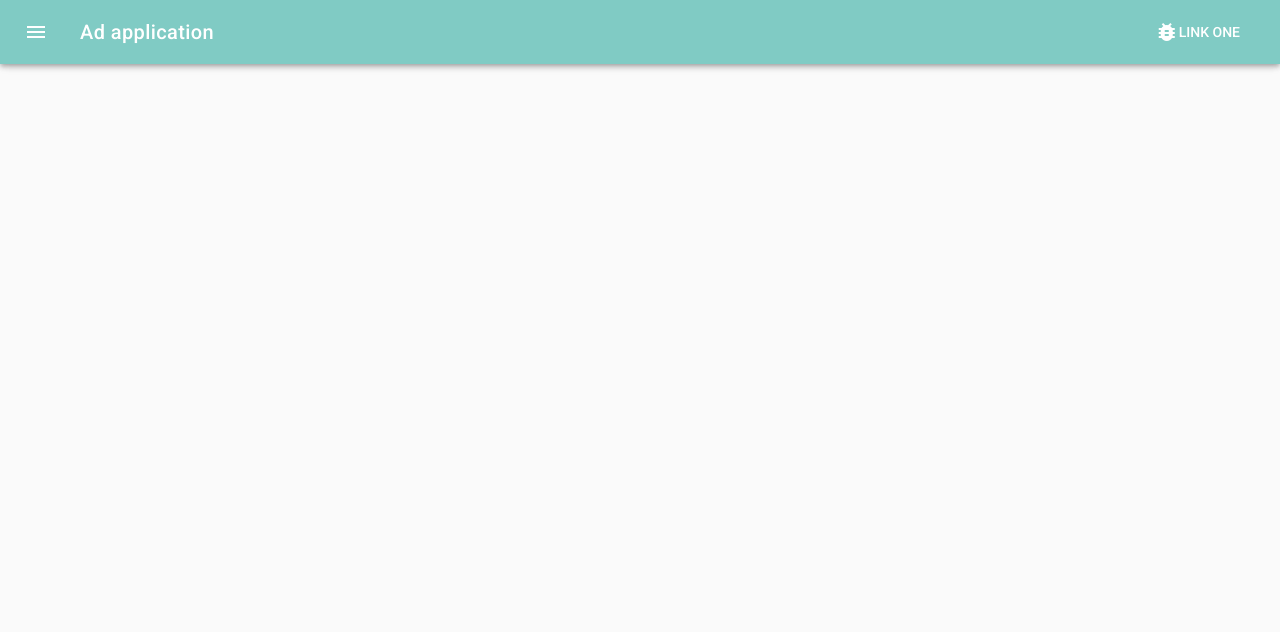
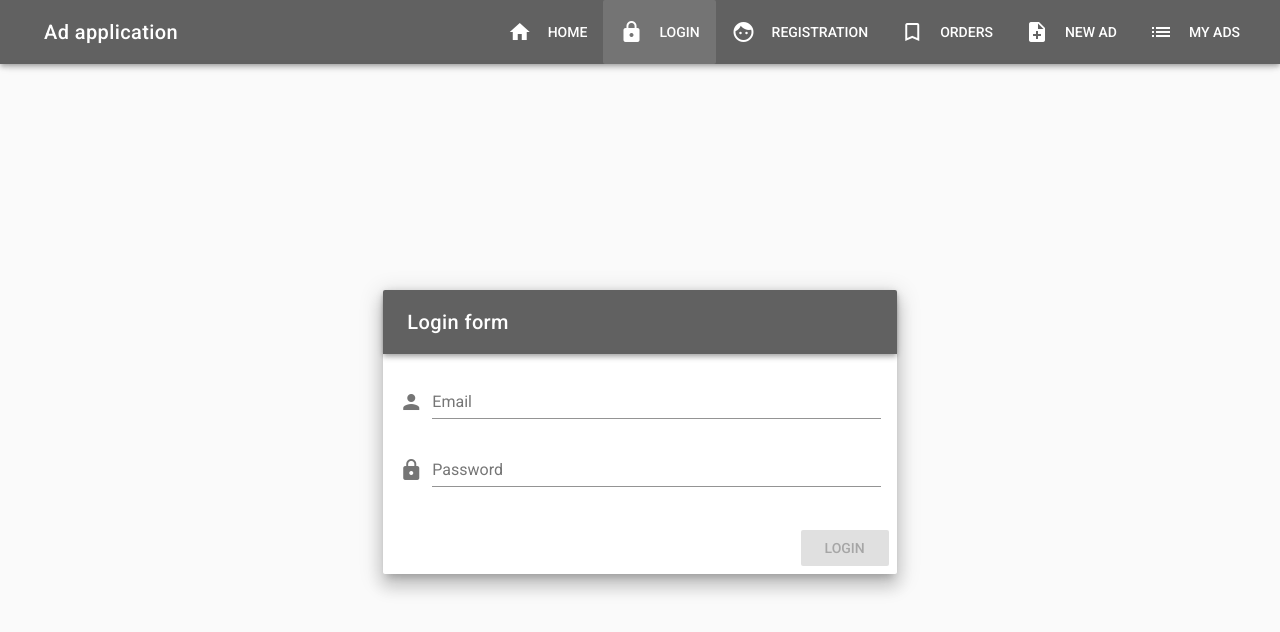
Before and after one commit to pavel-zhdanov/Vue-SPA, a Vue app: page /login in a window 1280 px wide. Shown: the top 632 px of the page. Built offline with nearby package versions, Linux system fonts and the light colour scheme.

Commit message:
add login page

```diff
--- a/src/App.vue
+++ b/src/App.vue
@@ -1,32 +1,72 @@
 <template>
   <v-app>
-    <v-navigation-drawer app temporary></v-navigation-drawer>
+    <v-navigation-drawer
+      app
+      temporary
+      v-model="drawer"
+      dark
+    >
+      <v-list>
+        <v-list-tile
+          :to="link.url"
+          v-for="link of links"
+          :key="link.title"
+        >
+          <v-list-tile-action>
+            <v-icon>{{link.icon}}</v-icon>
+          </v-list-tile-action>
+          <v-list-tile-content>
+            <v-list-tile-title v-text="link.title"></v-list-tile-title>
+          </v-list-tile-content>
+        </v-list-tile>
+      </v-list>
+    </v-navigation-drawer>
     <v-toolbar
       app
-      color="teal lighten-3"
+      color="grey darken-2"
       dark
     >
-      <v-toolbar-side-icon></v-toolbar-side-icon>
+      <v-toolbar-side-icon
+        @click="drawer = !drawer"
+        class="hidden-md-and-up"
+      ></v-toolbar-side-icon>
       <v-toolbar-title>Ad application</v-toolbar-title>
       <v-spacer></v-spacer>
-      <v-toolbar-items class="hidden-sm-and-down">
-        <v-btn flat>
-          <v-icon>bug_report</v-icon>
-          Link One
+      <v-toolbar-items
+        class="hidden-sm-and-down"
+      >
+        <v-btn
+          v-for="link in links"
+          :key="link.title"
+          flat
+          :to="link.url"
+        >
+          <v-icon left>{{link.icon}}</v-icon>
+          {{link.title}}
         </v-btn>
       </v-toolbar-items>
     </v-toolbar>
     <v-content>
-
       <router-view>
-
-        </router-view>
-
+      </router-view>
     </v-content>
   </v-app>
 </template>
 
 <script>
-export default {
-};
+  export default {
+    data() {
+      return {
+        drawer: false,
+        links: [
+          {title: 'Home', icon: 'home', url: '/'},
+          {title: 'Login', icon: 'lock', url: '/login'},
+          {title: 'Registration', icon: 'face', url: '/registration'},
+          {title: 'Orders', icon: 'bookmark_border', url: '/orders'},
+          {title: 'New ad', icon: 'note_add', url: '/new'},
+          {title: 'My ads', icon: 'list', url: '/list'},
+        ],
+      };
+    },
+  };
 </script>
--- a/src/components/Ads/Ad.vue
+++ b/src/components/Ads/Ad.vue
@@ -1,11 +1,20 @@
 <template>
-    $END$
+  <v-container>
+    <v-layout row>
+      <v-flex xs12>
+        <h1>Ad</h1>
+      </v-flex>
+    </v-layout>
+  </v-container>
 </template>
 
 <script>
-    export default {
-        name: "Ad"
-    }
+  export default {
+    data() {
+      return {
+      };
+    },
+  };
 </script>
 
 <style scoped>
--- a/src/components/Ads/AdList.vue
+++ b/src/components/Ads/AdList.vue
@@ -1,11 +1,20 @@
 <template>
-    $END$
+  <v-container>
+    <v-layout row>
+      <v-flex xs12>
+        <h1>AdList</h1>
+      </v-flex>
+    </v-layout>
+  </v-container>
 </template>
 
 <script>
-    export default {
-        name: "AdList"
-    }
+  export default {
+    data() {
+      return {
+      };
+    },
+  };
 </script>
 
 <style scoped>
--- a/src/components/Ads/NewAd.vue
+++ b/src/components/Ads/NewAd.vue
@@ -1,11 +1,20 @@
 <template>
-    $END$
+  <v-container>
+    <v-layout row>
+      <v-flex xs12>
+        <h1>NewAd</h1>
+      </v-flex>
+    </v-layout>
+  </v-container>
 </template>
 
 <script>
-    export default {
-        name: "NewAd"
-    }
+  export default {
+    data() {
+      return {
+      };
+    },
+  };
 </script>
 
 <style scoped>
--- a/src/components/Auth/Login.vue
+++ b/src/components/Auth/Login.vue
@@ -1,11 +1,77 @@
 <template>
-    $END$
+  <v-container fluid fill-height>
+    <v-layout align-center justify-center>
+      <v-flex xs12 sm8 md6 lg5 xl4>
+        <v-card class="elevation-12">
+          <v-toolbar dark color="grey darken-2">
+            <v-toolbar-title>Login form</v-toolbar-title>
+          </v-toolbar>
+          <v-card-text>
+            <v-form ref="form" v-model="valid" validation>
+              <v-text-field
+                prepend-icon="person"
+                name="email"
+                label="Email"
+                type="email"
+                v-model="email"
+                :rules="emailRules"
+              ></v-text-field>
+              <v-text-field
+                prepend-icon="lock"
+                name="password"
+                label="Password"
+                type="password"
+                v-model="password"
+                :rules="passwordRules"
+              ></v-text-field>
+            </v-form>
+          </v-card-text>
+          <v-card-actions>
+            <v-spacer></v-spacer>
+            <v-btn
+              color="grey darken-2"
+              @click="onSubmit"
+              :disabled="!valid"
+              class="white--text"
+            >Login</v-btn>
+          </v-card-actions>
+        </v-card>
+      </v-flex>
+    </v-layout>
+  </v-container>
 </template>
 
 <script>
-    export default {
-        name: "Login"
-    }
+  export default {
+    data() {
+      return {
+        email: '',
+        password: '',
+        valid: false,
+        emailRules: [
+          (v) => !!v || 'E-mail is required',
+          (v) => /.+@.+/.test(v) || 'E-mail must be valid',
+        ],
+        passwordRules: [
+          (v) => !!v || 'Password is required',
+          (v) => (v && v.length >= 6) ||
+            'Password must be equal or more than 6 characters',
+        ],
+        isLoading: false,
+      };
+    },
+    methods: {
+      onSubmit() {
+        if (this.$refs.form.validate()) {
+          const user ={
+            email: this.email,
+            password: this.password,
+          };
+          console.log(user);
+        }
+      },
+    },
+  };
 </script>
 
 <style scoped>
--- a/src/components/Auth/Registration.vue
+++ b/src/components/Auth/Registration.vue
@@ -1,11 +1,20 @@
 <template>
-    $END$
+  <v-container>
+    <v-layout row>
+      <v-flex xs12>
+        <h1>Registration</h1>
+      </v-flex>
+    </v-layout>
+  </v-container>
 </template>
 
 <script>
-    export default {
-        name: "Registration"
-    }
+  export default {
+    data() {
+      return {
+      };
+    },
+  };
 </script>
 
 <style scoped>
--- a/src/components/Home.vue
+++ b/src/components/Home.vue
@@ -1,11 +1,20 @@
 <template>
-    $END$
+  <v-container>
+    <v-layout row>
+      <v-flex xs12>
+        <h1>Home</h1>
+      </v-flex>
+    </v-layout>
+  </v-container>
 </template>
 
 <script>
-    export default {
-        name: "Home"
-    }
+  export default {
+    data() {
+      return {
+      };
+    },
+  };
 </script>
 
 <style scoped>
--- a/src/components/User/Orders.vue
+++ b/src/components/User/Orders.vue
@@ -1,11 +1,20 @@
 <template>
-    $END$
+  <v-container>
+    <v-layout row>
+      <v-flex xs12>
+        <h1>Orders</h1>
+      </v-flex>
+    </v-layout>
+  </v-container>
 </template>
 
 <script>
-    export default {
-        name: "Orders"
-    }
+  export default {
+    data() {
+      return {
+      };
+    },
+  };
 </script>
 
 <style scoped>
```
Also changed, not shown: src/router/index.js (+15 -0 lines).
